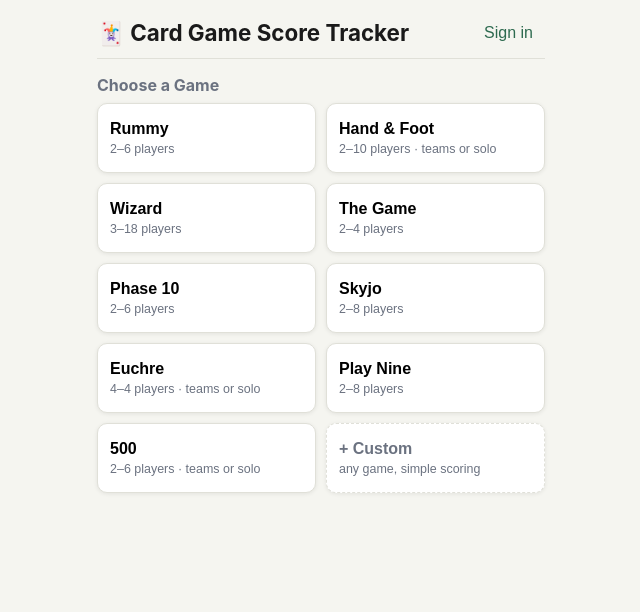
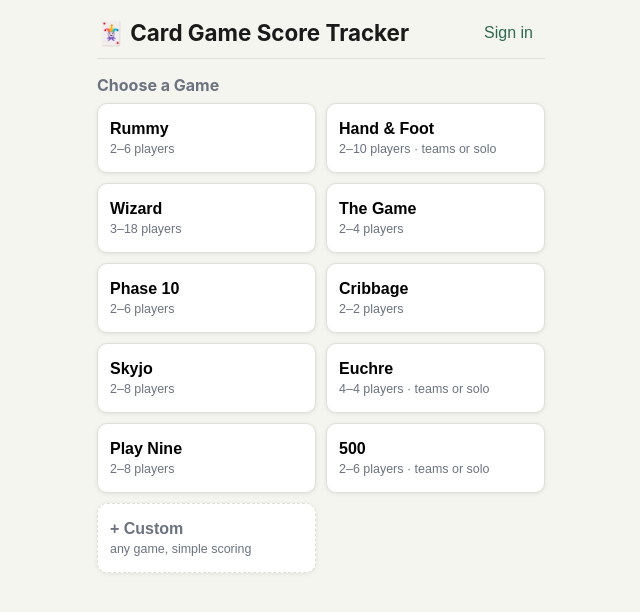
Before and after one commit to steg0139/card-games, a React (Vite) app in the folder client/: page / in a window 1280 px wide. Shown: the top 612 px of the page, without its empty margins (319-959 px from the left). Built offline with nearby package versions, Linux system fonts and the light colour scheme.

Commit message:
Add cribbage

```diff
--- a/client/src/components/PlayerInput.tsx
+++ b/client/src/components/PlayerInput.tsx
@@ -23,6 +23,7 @@ export default function PlayerInput({ value, onChange, placeholder = 'Player nam
   const [results, setResults] = useState<UserResult[]>([])
   const [open, setOpen] = useState(false)
   const ref = useRef<HTMLDivElement>(null)
+  const cancelRef = useRef(false)
 
   // Close dropdown on outside click
   useEffect(() => {
@@ -35,10 +36,13 @@ export default function PlayerInput({ value, onChange, placeholder = 'Player nam
 
   useEffect(() => {
     if (!user || query.length < 2) { setResults([]); return }
+    cancelRef.current = false
     const timeout = setTimeout(async () => {
+      if (cancelRef.current) return
       try {
         const res = await fetch(`/api/users/search?q=${encodeURIComponent(query)}`)
         const data = await res.json()
+        if (cancelRef.current) return
         setResults(data)
         setOpen(data.length > 0)
       } catch { setResults([]) }
@@ -68,7 +72,8 @@ export default function PlayerInput({ value, onChange, placeholder = 'Player nam
         value={query}
         onChange={e => handleChange(e.target.value)}
         onFocus={() => results.length > 0 && setOpen(true)}
-        onBlur={() => setTimeout(() => setOpen(false), 150)}
+        onBlur={() => { cancelRef.current = true; setTimeout(() => setOpen(false), 150) }}
+        onKeyDown={e => { if (e.key === 'Tab') { cancelRef.current = true; setOpen(false) } }}
         style={{ width: '100%' }}
       />
       {value.linkedUserId && (
--- a/client/src/components/ScoringRules.tsx
+++ b/client/src/components/ScoringRules.tsx
@@ -124,6 +124,21 @@ function getRules(config: GameConfig): RuleRow[] | null {
         { label: '3 matching in column', value: 'Discard (score 0)' },
       ]
 
+    case 'cribbage':
+      return [
+        { label: 'Win at',           value: 121 },
+        { label: '─── Scoring ───',  value: '' },
+        { label: 'Fifteen',          value: 2 },
+        { label: 'Pair',             value: 2 },
+        { label: 'Run of 3',         value: 3 },
+        { label: 'Run of 4',         value: 4 },
+        { label: 'Run of 5',         value: 5 },
+        { label: 'Flush (hand)',      value: 4 },
+        { label: 'Flush (with crib)', value: 5 },
+        { label: 'Nobs (J of turn)',  value: 1 },
+        { label: 'Nibs / Heels',     value: 2 },
+      ]
+
     default:
       return null
   }
--- a/client/src/games/configs.ts
+++ b/client/src/games/configs.ts
@@ -131,6 +131,33 @@ export const GAME_CONFIGS: GameConfig[] = [
     }
   },
   {
+    id: 'cribbage',
+    name: 'Cribbage',
+    playerMode: 'individual',
+    minPlayers: 2,
+    maxPlayers: 2,
+    hasBidding: false,
+    hasRounds: true,
+    lowestScoreWins: false,
+    roundScoring: 'free',
+    customRules: {
+      description: 'First player to 121 points wins. Score points each hand for pairs, runs, fifteens, nobs, and pegging.',
+      targetScore: 121,
+      scoring: {
+        fifteen: 2,
+        pair: 2,
+        run3: 3,
+        run4: 4,
+        run5: 5,
+        flush4: 4,
+        flush5: 5,
+        nobs: 1,
+        nibs: 2,
+        heels: 2,
+      }
+    }
+  },
+  {
     id: 'skyjo',
     name: 'Skyjo',
     playerMode: 'individual',
```
